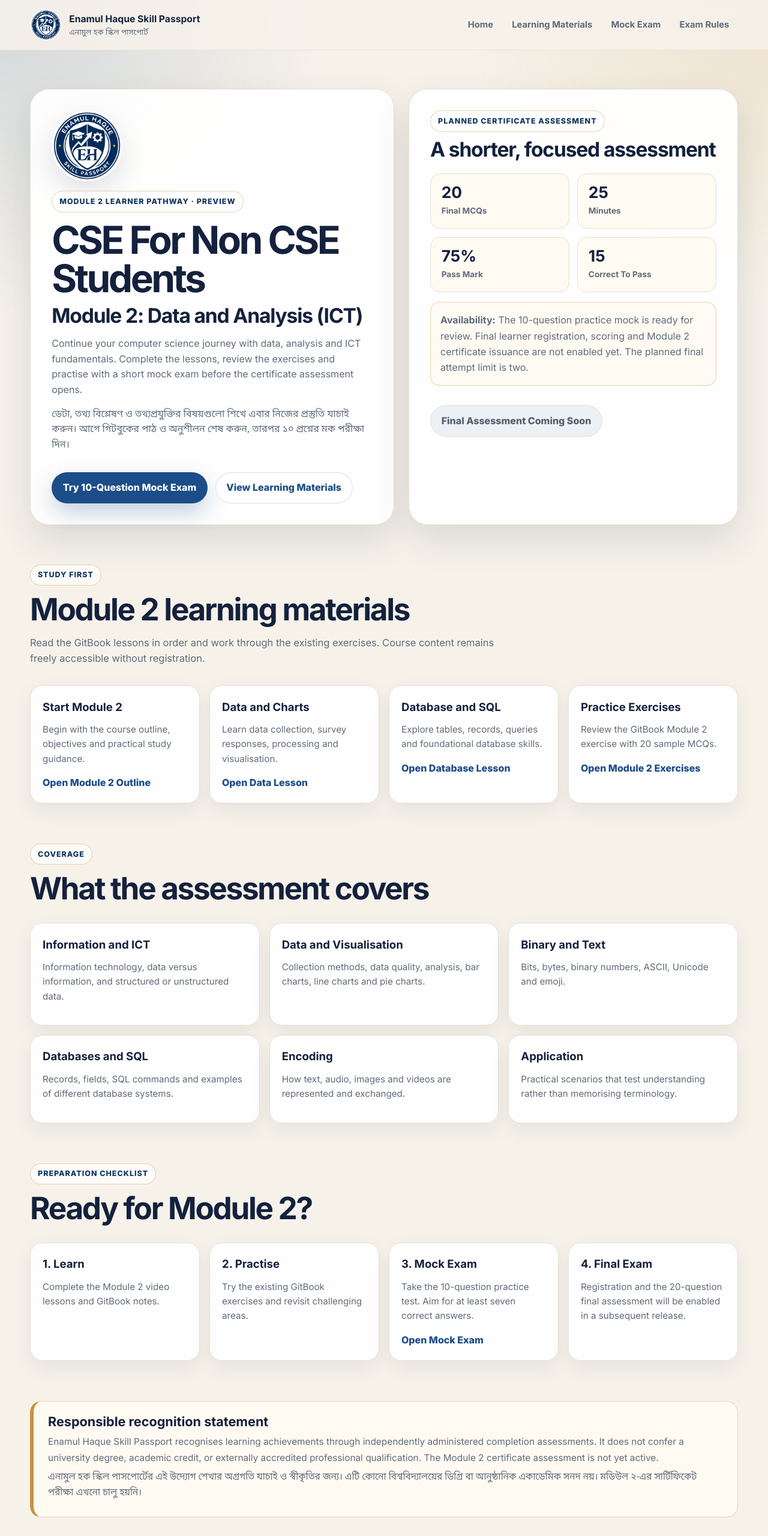
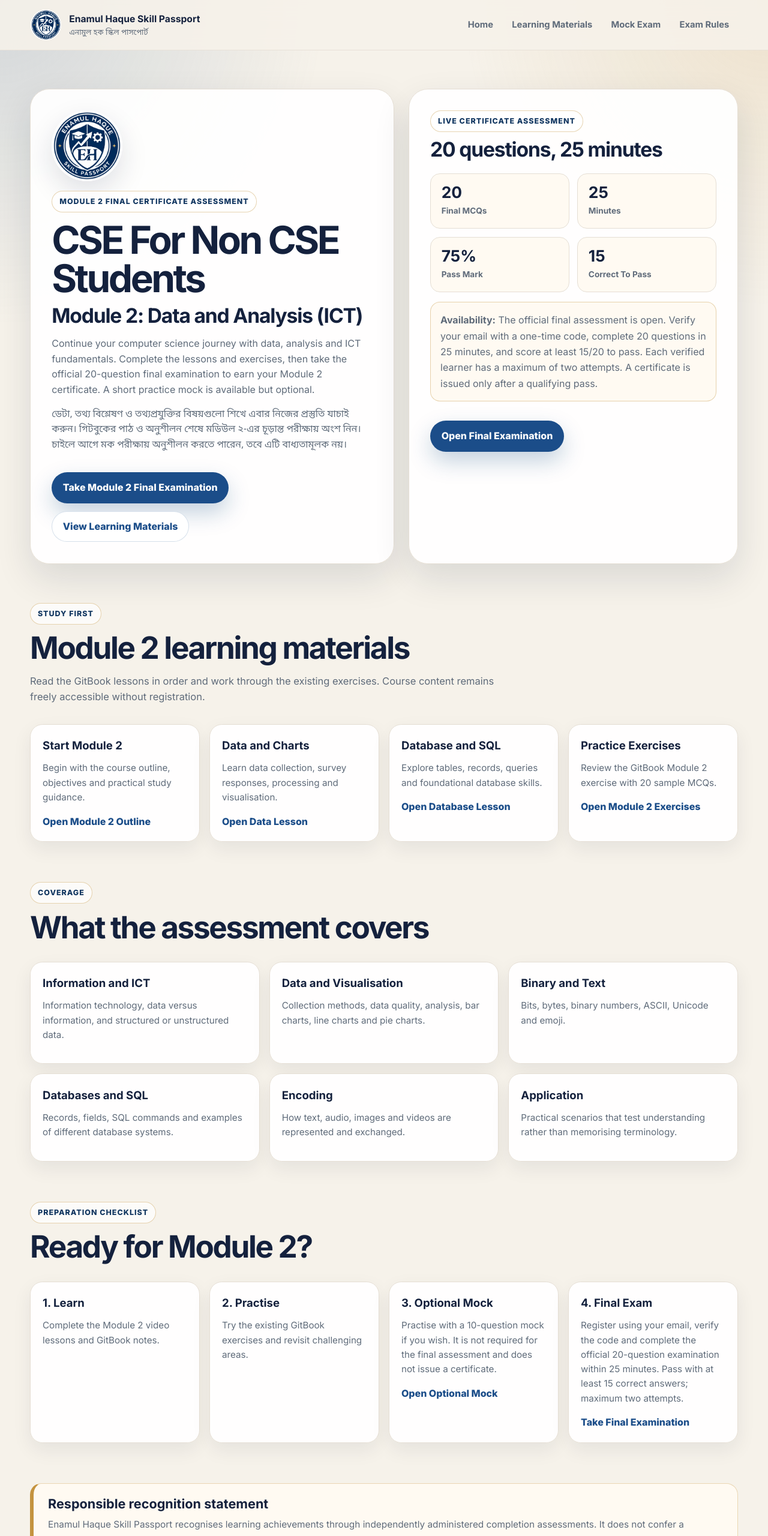
Before and after one commit to haquenam/enamul-haque-skill-passport, a plain HTML site: page cse-module-2.html in a window 1280 px wide. Shown: the top 2560 px of the page at 60% size. Drawn offline with Linux system fonts and the light colour scheme.

Commit message:
prepare(module2): ready public page for approved launch, keep draft

```diff
--- a/cse-module-2.html
+++ b/cse-module-2.html
@@ -50,24 +50,24 @@
     <section class="assessment-hero hero-section">
       <div class="assessment-panel">
         <img class="assessment-logo" src="assets/ehsp-logo.png" alt="Skill Passport logo" />
-        <span class="eyebrow">Module 2 Learner Pathway · Preview</span>
+        <span class="eyebrow">Module 2 Final Certificate Assessment</span>
         <h1>CSE For Non CSE Students</h1>
         <h2>Module 2: Data and Analysis (ICT)</h2>
-        <p>Continue your computer science journey with data, analysis and ICT fundamentals. Complete the lessons, review the exercises and practise with a short mock exam before the certificate assessment opens.</p>
-        <p class="bn">ডেটা, তথ্য বিশ্লেষণ ও তথ্যপ্রযুক্তির বিষয়গুলো শিখে এবার নিজের প্রস্তুতি যাচাই করুন। আগে গিটবুকের পাঠ ও অনুশীলন শেষ করুন, তারপর ১০ প্রশ্নের মক পরীক্ষা দিন।</p>
-        <div class="hero-actions"><a class="button primary" href="cse-module-2-mock-exam.html">Try 10-Question Mock Exam</a><a class="button secondary" href="#resources">View Learning Materials</a></div>
+        <p>Continue your computer science journey with data, analysis and ICT fundamentals. Complete the lessons and exercises, then take the official 20-question final examination to earn your Module 2 certificate. A short practice mock is available but optional.</p>
+        <p class="bn">ডেটা, তথ্য বিশ্লেষণ ও তথ্যপ্রযুক্তির বিষয়গুলো শিখে এবার নিজের প্রস্তুতি যাচাই করুন। গিটবুকের পাঠ ও অনুশীলন শেষে মডিউল ২-এর চূড়ান্ত পরীক্ষায় অংশ নিন। চাইলে আগে মক পরীক্ষায় অনুশীলন করতে পারেন, তবে এটি বাধ্যতামূলক নয়।</p>
+        <div class="hero-actions"><a class="button primary" href="https://script.google.com/macros/s/AKfycbwT9IFB7P2ud07CKVWk0SBbaoaP7ZqIdm_fllpgjZI93s0yeQdZ2arC6YISZWKp_si_UQ/exec" target="_blank" rel="noopener noreferrer">Take Module 2 Final Examination</a><a class="button secondary" href="#resources">View Learning Materials</a></div>
       </div>
       <aside class="assessment-panel" id="rules">
-        <span class="eyebrow">Planned Certificate Assessment</span>
-        <h2>A shorter, focused assessment</h2>
+        <span class="eyebrow">Live Certificate Assessment</span>
+        <h2>20 questions, 25 minutes</h2>
         <div class="quick-grid">
           <div class="quick-card"><strong>20</strong><span>Final MCQs</span></div>
           <div class="quick-card"><strong>25</strong><span>Minutes</span></div>
           <div class="quick-card"><strong>75%</strong><span>Pass Mark</span></div>
           <div class="quick-card"><strong>15</strong><span>Correct To Pass</span></div>
         </div>
-        <div class="status-note"><strong>Availability:</strong> The 10-question practice mock is ready for review. Final learner registration, scoring and Module 2 certificate issuance are not enabled yet. The planned final attempt limit is two.</div>
-        <div class="hero-actions"><span class="muted-action" aria-label="Final assessment not yet available">Final Assessment Coming Soon</span></div>
+        <div class="status-note"><strong>Availability:</strong> The official final assessment is open. Verify your email with a one-time code, complete 20 questions in 25 minutes, and score at least 15/20 to pass. Each verified learner has a maximum of two attempts. A certificate is issued only after a qualifying pass.</div>
+        <div class="hero-actions"><a class="button primary" href="https://script.google.com/macros/s/AKfycbwT9IFB7P2ud07CKVWk0SBbaoaP7ZqIdm_fllpgjZI93s0yeQdZ2arC6YISZWKp_si_UQ/exec" target="_blank" rel="noopener noreferrer">Open Final Examination</a></div>
       </aside>
     </section>
 
@@ -98,16 +98,16 @@
       <div class="step-grid">
         <article class="assessment-card"><h3>1. Learn</h3><p>Complete the Module 2 video lessons and GitBook notes.</p></article>
         <article class="assessment-card"><h3>2. Practise</h3><p>Try the existing GitBook exercises and revisit challenging areas.</p></article>
-        <article class="assessment-card"><h3>3. Mock Exam</h3><p>Take the 10-question practice test. Aim for at least seven correct answers.</p><a href="cse-module-2-mock-exam.html">Open Mock Exam</a></article>
-        <article class="assessment-card"><h3>4. Final Exam</h3><p>Registration and the 20-question final assessment will be enabled in a subsequent release.</p></article>
+        <article class="assessment-card"><h3>3. Optional Mock</h3><p>Practise with a 10-question mock if you wish. It is not required for the final assessment and does not issue a certificate.</p><a href="cse-module-2-mock-exam.html">Open Optional Mock</a></article>
+        <article class="assessment-card"><h3>4. Final Exam</h3><p>Register using your email, verify the code and complete the official 20-question examination within 25 minutes. Pass with at least 15 correct answers; maximum two attempts.</p><a href="https://script.google.com/macros/s/AKfycbwT9IFB7P2ud07CKVWk0SBbaoaP7ZqIdm_fllpgjZI93s0yeQdZ2arC6YISZWKp_si_UQ/exec" target="_blank" rel="noopener noreferrer">Take Final Examination</a></article>
       </div>
     </section>
 
     <section class="assessment-section">
       <div class="responsible-note">
         <h2>Responsible recognition statement</h2>
-        <p>Enamul Haque Skill Passport recognises learning achievements through independently administered completion assessments. It does not confer a university degree, academic credit, or externally accredited professional qualification. The Module 2 certificate assessment is not yet active.</p>
-        <p class="bn">এনামুল হক স্কিল পাসপোর্টের এই উদ্যোগ শেখার অগ্রগতি যাচাই ও স্বীকৃতির জন্য। এটি কোনো বিশ্ববিদ্যালয়ের ডিগ্রি বা আনুষ্ঠানিক একাডেমিক সনদ নয়। মডিউল ২-এর সার্টিফিকেট পরীক্ষা এখনো চালু হয়নি।</p>
+        <p>Enamul Haque Skill Passport recognises learning achievements through independently administered completion assessments. It does not confer a university degree, academic credit, or externally accredited professional qualification. The Module 2 certificate is issued only upon a verified qualifying result.</p>
+        <p class="bn">এনামুল হক স্কিল পাসপোর্টের এই উদ্যোগ শেখার অগ্রগতি যাচাই ও স্বীকৃতির জন্য। এটি কোনো বিশ্ববিদ্যালয়ের ডিগ্রি বা আনুষ্ঠানিক একাডেমিক সনদ নয়। মডিউল ২-এর সার্টিফিকেট পেতে যাচাইকৃত চূড়ান্ত পরীক্ষায় পাস করতে হবে।</p>
       </div>
     </section>
   </main>
```
